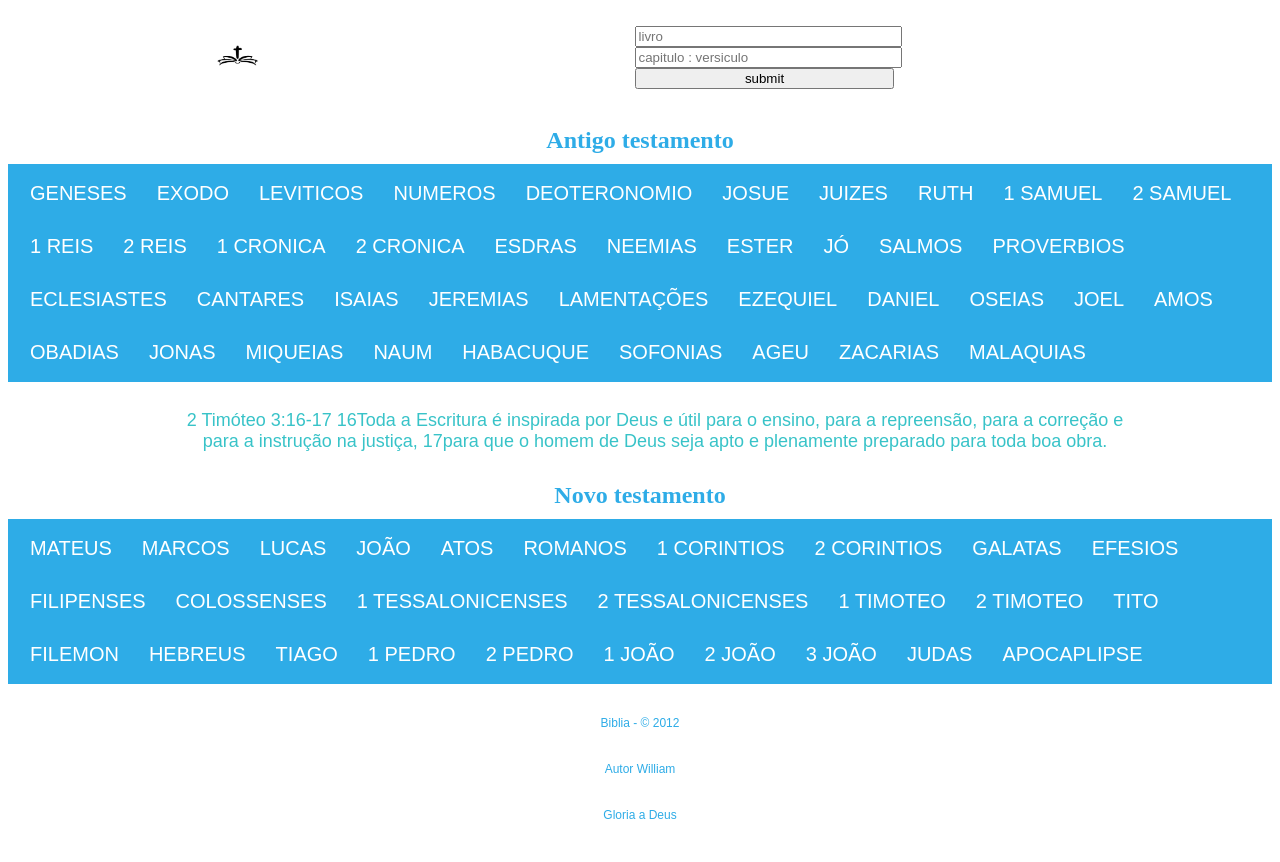
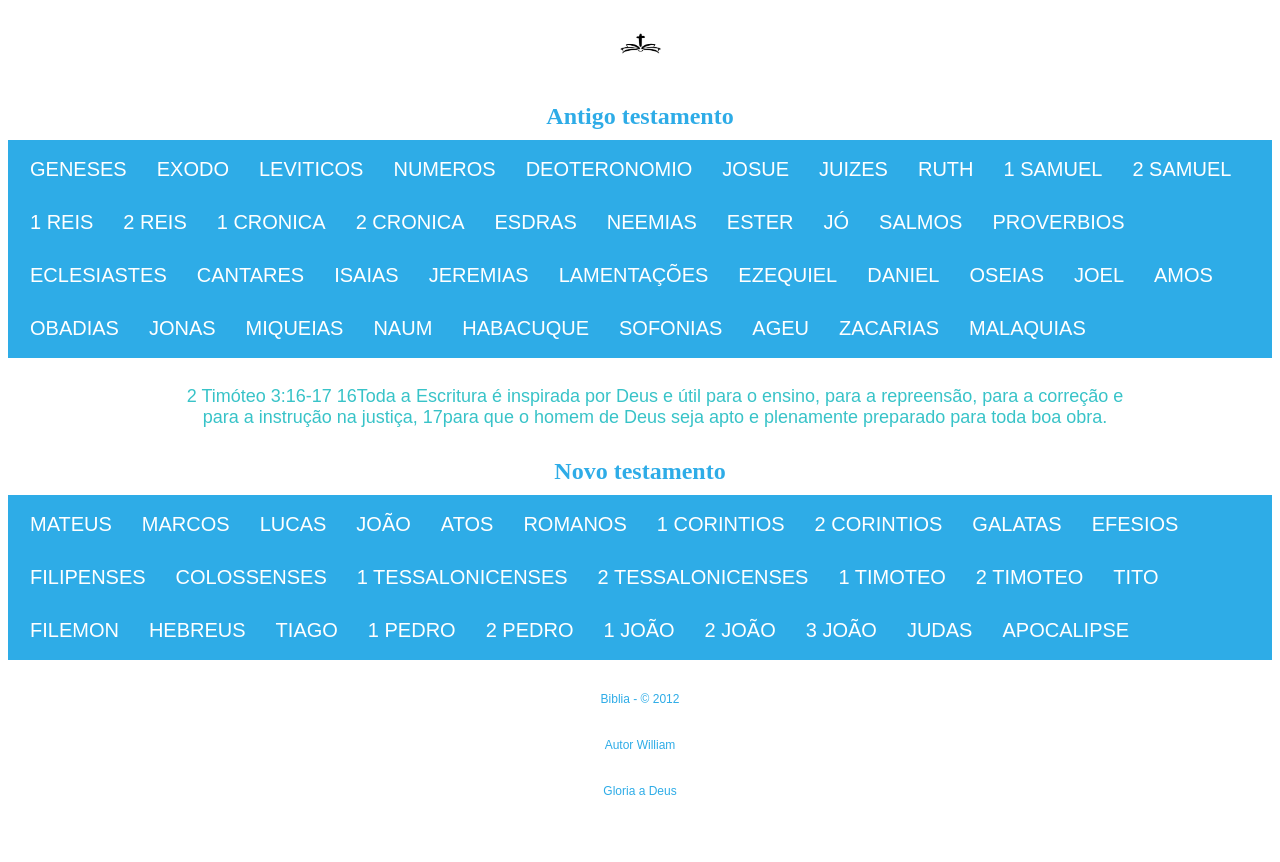
Before and after one commit to williamrx777/Biblia, a Flask app: page / in a window 1280 px wide. After the commit the page ends 795 px from the top, so only its background shows below. Run offline with Flask 2, Linux system fonts and the light colour scheme.

Commit message:
APOCALIPSE E removi pesquisa

```diff
--- a/app.py
+++ b/app.py
@@ -4,11 +4,6 @@ app = Flask(__name__)
 
 @app.route('/', methods=['GET','POST'])
 def index():
-    if request.method == 'POST':
-        biblia = request.form['nome']
-        capitulo = request.form['capitulo']
-        return redirect(url_for('biblia',nome=biblia,capitulo=capitulo))
-    else:
         return render_template('index.html')
 @app.route('/biblia/gn')
 def genesis():
--- a/templates/index.html
+++ b/templates/index.html
@@ -15,12 +15,6 @@
                 <div id="logo">
                     <img src="/static/biblia.jpg" alt="logo">
                 </div>
-                 <form action="#" method="post">
-                     <input type="text" name="nome" placeholder="livro">
-                     <input type="text" name="capitulo" placeholder="capitulo : versiculo">
-                     <input type="submit" value="submit">
-                 </form>
-
           </div>
          </div>
         </div>
@@ -123,7 +117,7 @@
                         <a class="btn btn-success" href="/biblia/2jo">2 JOÃO</a>
                         <a class="btn btn-success" href="/biblia/3jo">3 JOÃO</a>
                         <a class="btn btn-success" href="/biblia/jd">JUDAS</a>
-                        <a class="btn btn-success" href="/biblia/ap">APOCAPLIPSE</a>
+                        <a class="btn btn-success" href="/biblia/ap">APOCALIPSE</a>
              </div>
                     </td>
                 </th>
```
